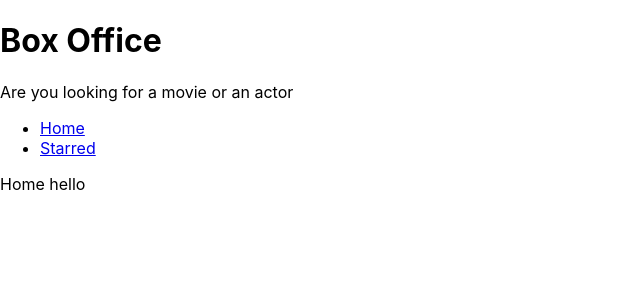
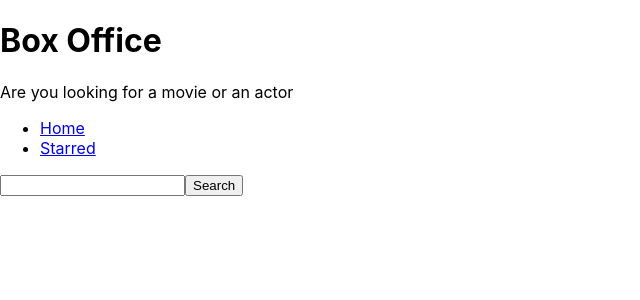
Before and after one commit to rushi1222/box-office, a React (Create React App) app: page / in a window 1280 px wide. Shown: the top 300 px of the page, without its empty margins (0-640 px from the left). Built offline with nearby package versions, Linux system fonts and the light colour scheme.

Commit message:
created input and fetched results from tvmaze api

```diff
--- a/src/Pages/Home.js
+++ b/src/Pages/Home.js
@@ -1,9 +1,31 @@
-import React from 'react'
+import React, {useState} from 'react'
 import MainPagesLayout from './MainPagesLayout'
 
 function Home() {
+
+  const [input, setInput] = useState('');
+
+  const onInputChange = (ev)=>{
+    setInput(ev.target.value)
+  }
+  const onSearch = ()=>{
+    fetch (`https://api.tvmaze.com/search/shows?q=${input}`)
+    .then(r => r.json())
+    .then(result=>{
+      console.log(result);
+    })
+  }
+  const onKeyDown =(ev)=>{
+
+    if (ev.keyCode == '13'){
+      onSearch()
+    }
+  }
   return (
-    <MainPagesLayout>Home hello</MainPagesLayout>
+    <MainPagesLayout>
+      <input type= "text" onChange = {onInputChange} onKeyDown = {onKeyDown} value = {input}/>
+      <button type = "button" onClick = {onSearch}>Search</button>
+    </MainPagesLayout>
   )
 }
 
```
